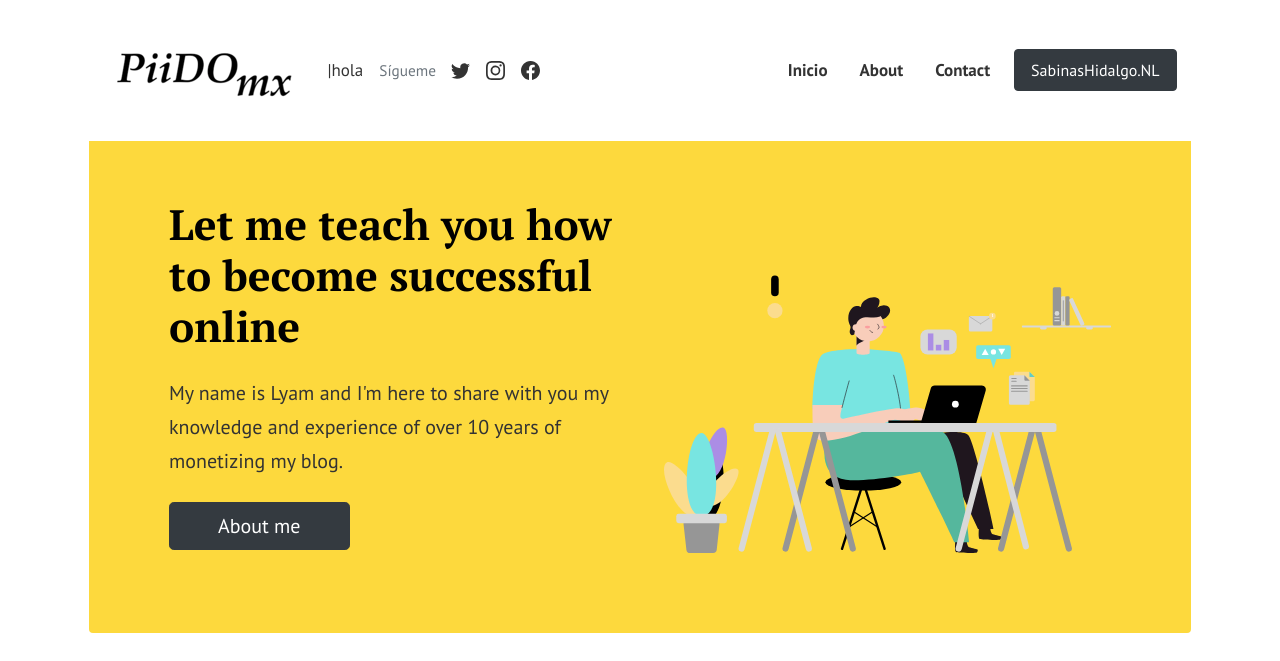
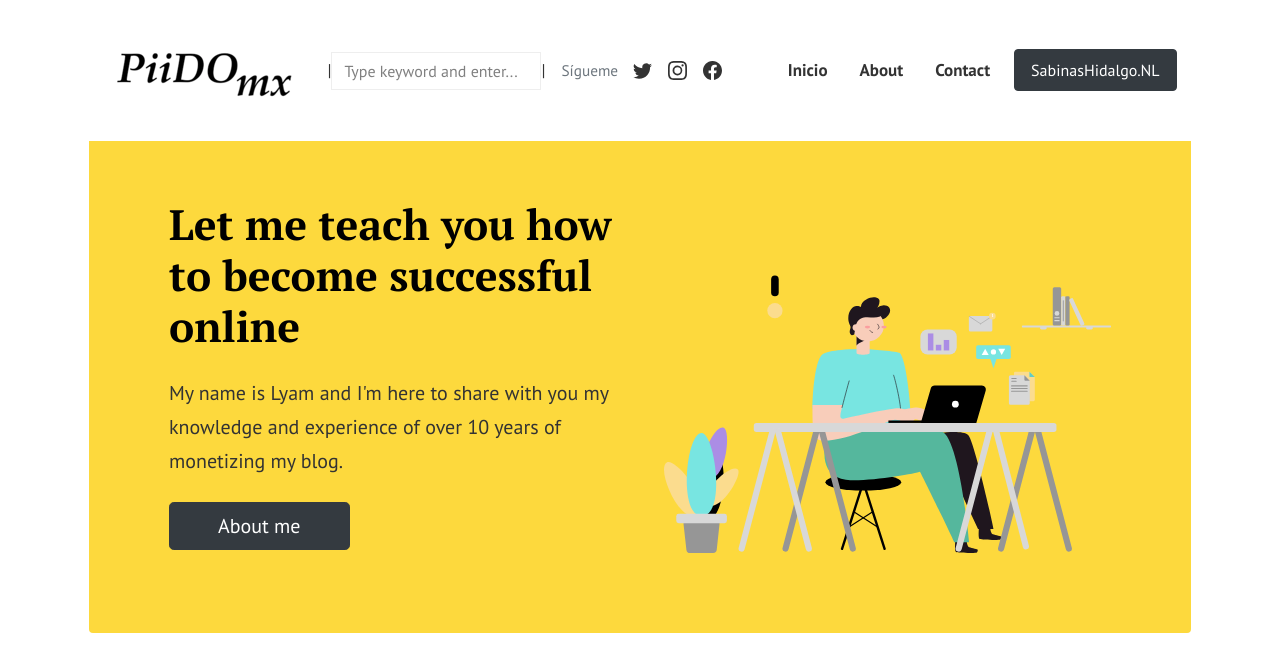
Before and after one commit to creaTIP-soluciones/PiiDO, a Jekyll site: the page built from index.html, in a window 1280 px wide. Shown: the top 661 px of the page. Built offline with Jekyll 4.4.1, drawn with Linux system fonts in a browser that asks for light colours; the list of posts is cut into pages by our own code; comment, search, counter and statistics services are not loaded; grey boxes are pictures that could not be loaded.

Commit message:
Update default.html

```diff
--- a/_layouts/default.html
+++ b/_layouts/default.html
@@ -46,9 +46,11 @@ gtag('config', '{{site.ganalytics}}');
           {% endif %}
           </a> |
 
+          {% include search-lunr.html %}
+
 
           <div class="d-flex align-items-center">
-            hola
+             |
             <span class="ml-3 text-muted small">Sígueme</span>
 
             <a class="d-inline-block social-icon" target="_blank" href="{{site.social.twitter}}">
```
